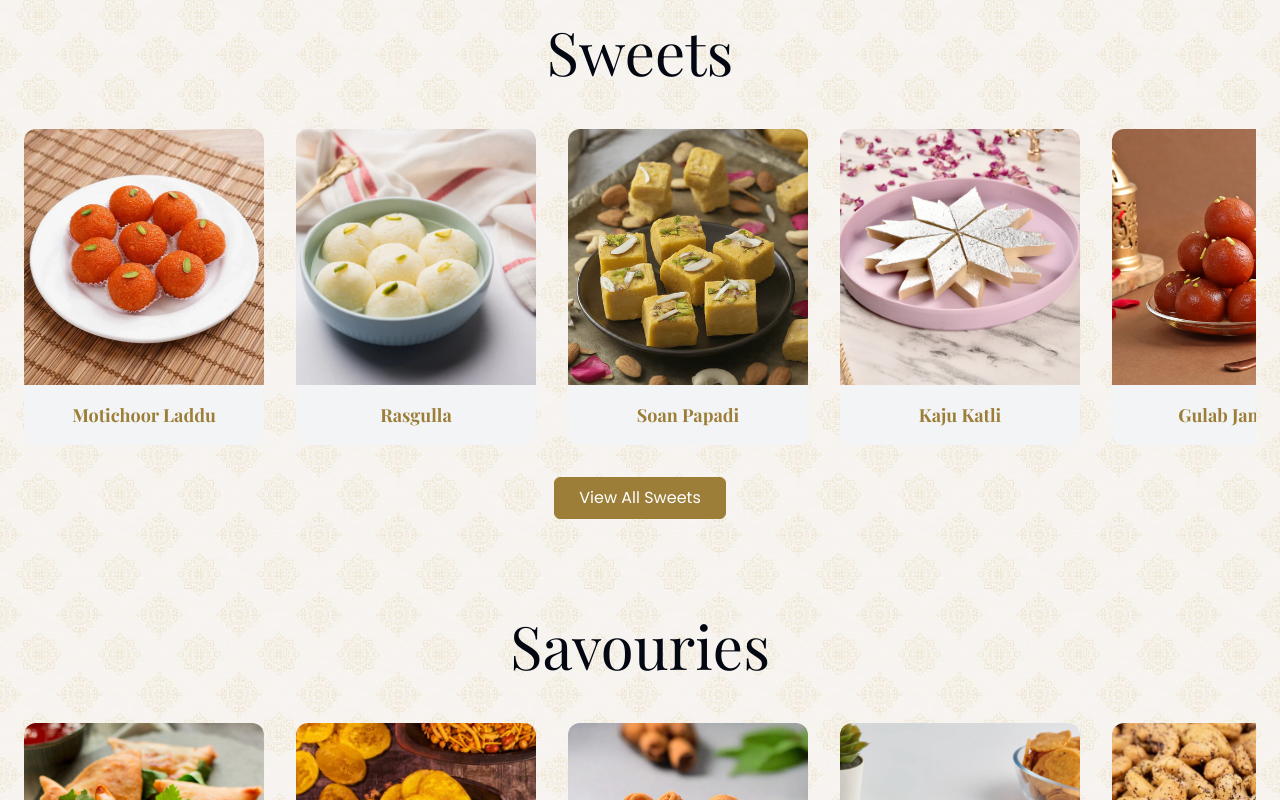
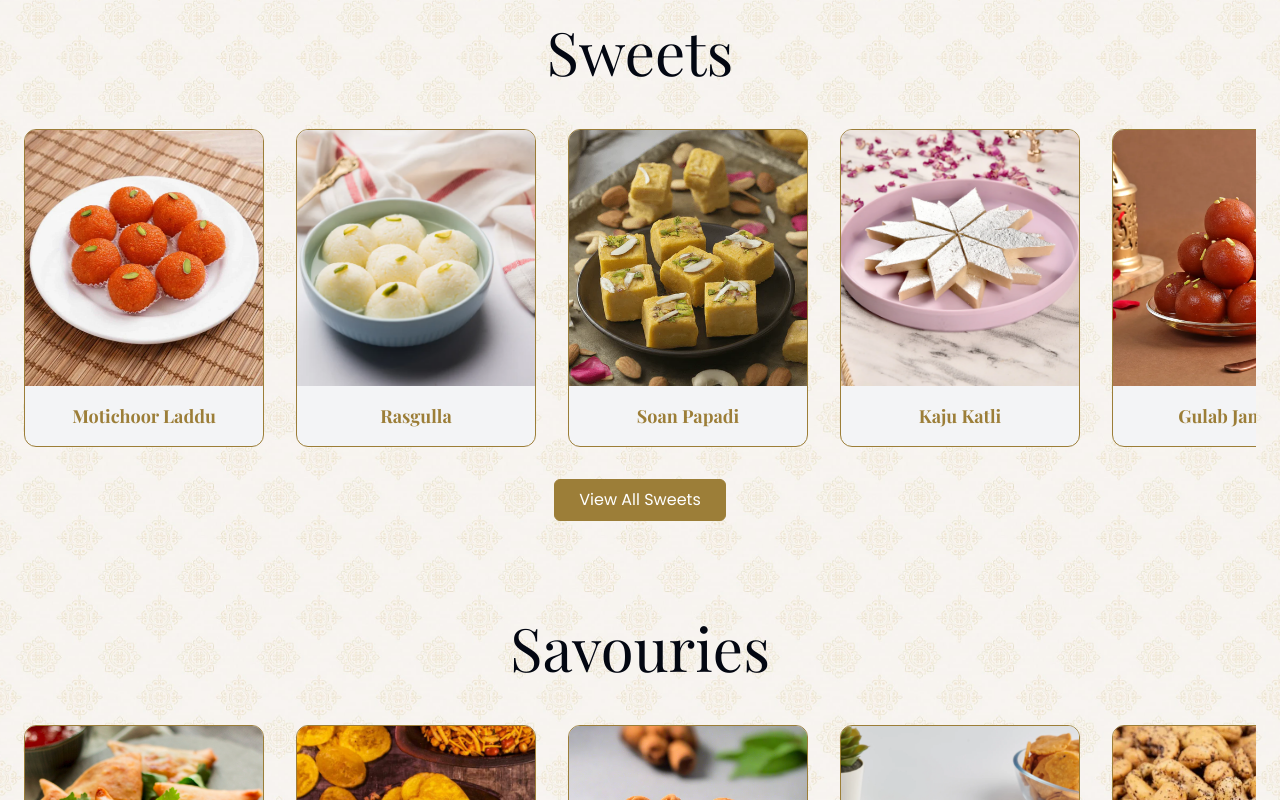
Before and after one commit to NXTGenTechnologies/MithasMahal, a React (Vite) app in the folder mithas-mahal/: page / in a window 1280 px wide. Shown: the part 1580-2380 px from the top of the page. Built offline with nearby package versions, Linux system fonts and the light colour scheme.

Commit message:
added border to the cards

```diff
--- a/mithas-mahal/src/components/Products.jsx
+++ b/mithas-mahal/src/components/Products.jsx
@@ -50,7 +50,7 @@ const Products = ({ title, id }) => {
         {filteredProducts.map((p) => (
           <div
             key={p.id}
-            className="min-w-[240px] max-w-[240px] bg-gray-100 rounded-xl overflow-hidden text-center transition transform hover:scale-105"
+            className="min-w-[240px] max-w-[240px] bg-gray-100 border border-[#9c7e38] rounded-xl overflow-hidden text-center transition transform hover:scale-105"
           >
             <img
               src={p.img}
```
